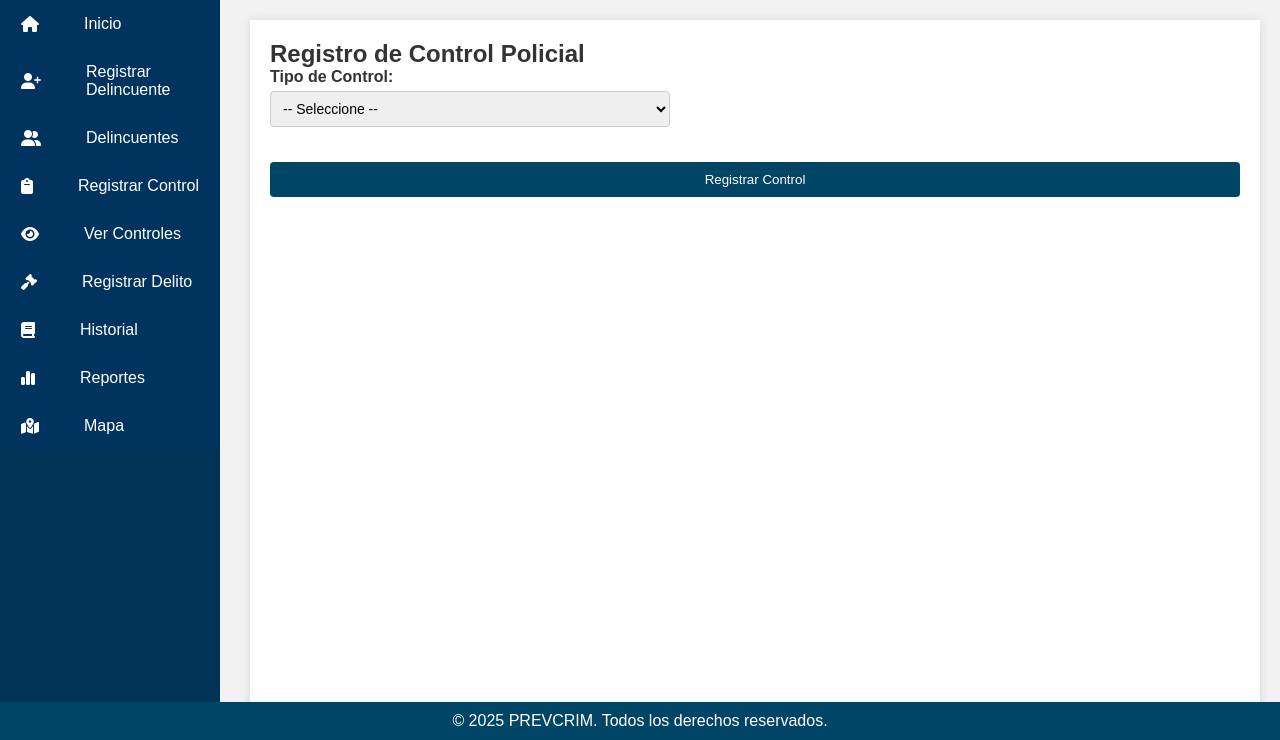
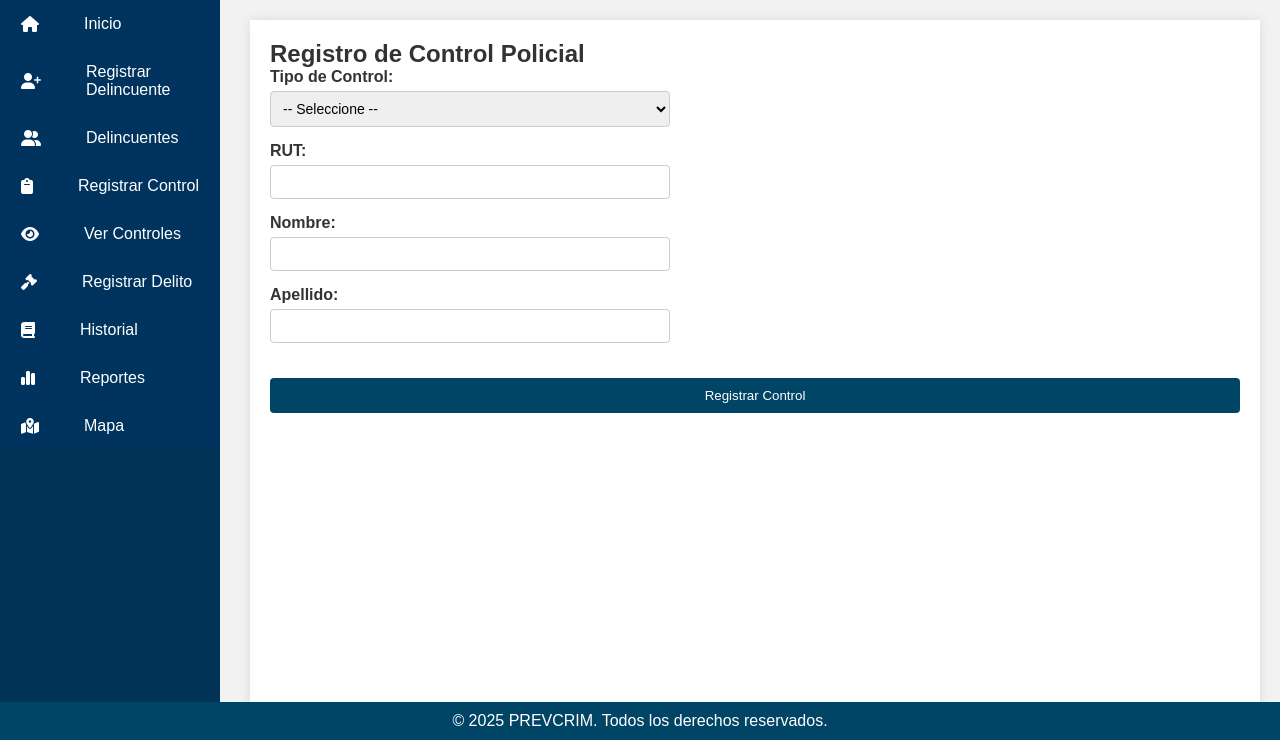
Before and after one commit to Nkspl/Prevcrim-master, a PHP site: page /operador/registro_control.php in a window 1280 px wide. Shown: the part 60-800 px from the top of the page. Run offline with PHP 8.4, Linux system fonts and the light colour scheme; the visitor is signed in with stand-in values (Sample User, id 1).

Commit message:
Add apellido fields and auto-fill

```diff
--- a/api/get_delincuente_by_rut.php
+++ b/api/get_delincuente_by_rut.php
@@ -3,7 +3,10 @@ require_once '../config.php';
 header('Content-Type: application/json');
 $rut = trim($_GET['rut'] ?? '');
 if ($rut === '') { echo json_encode([]); exit; }
-$stmt = $pdo->prepare('SELECT nombres, apellidos, apellidos_nombres, apodo, fecha_nacimiento FROM delincuente WHERE rut = ? LIMIT 1');
+$sql = 'SELECT d.nombres, d.apellidos, d.apellidos_nombres, d.apodo, d.fecha_nacimiento,
+               EXISTS(SELECT 1 FROM delito di WHERE di.delincuente_id = d.id LIMIT 1) AS tiene_delitos
+        FROM delincuente d WHERE d.rut = ? LIMIT 1';
+$stmt = $pdo->prepare($sql);
 $stmt->execute([$rut]);
 $data = $stmt->fetch();
 if (!$data) $data = [];
--- a/js/script.js
+++ b/js/script.js
@@ -119,6 +119,29 @@ document.addEventListener("DOMContentLoaded", () => {
     }
   }
 
+  const formControl = document.querySelector('form[action="process_registro_control.php"]');
+  if (formControl) {
+    const rutCtl = document.getElementById('rut');
+    const nombreCtl = document.getElementById('nombre');
+    const apellidoCtl = document.getElementById('apellido');
+    if (rutCtl) {
+      rutCtl.addEventListener('blur', () => {
+        const rut = rutCtl.value.trim();
+        if (!rut) return;
+        fetch(`/api/get_delincuente_by_rut.php?rut=${encodeURIComponent(rut)}`)
+          .then(r => r.ok ? r.json() : {})
+          .then(data => {
+            if (data) {
+              if (nombreCtl && !nombreCtl.value) nombreCtl.value = data.nombres || '';
+              if (apellidoCtl && !apellidoCtl.value) apellidoCtl.value = data.apellidos || '';
+              if (data.tiene_delitos) alert('rut con antecedentes delictivos');
+            }
+          })
+          .catch(() => {});
+      });
+    }
+  }
+
   // Autocompletar lat/lon al seleccionar comuna
   const comunaSelect = document.getElementById('comuna');
   const latField = document.getElementById('latitud');
--- a/operador/registro_control.php
+++ b/operador/registro_control.php
@@ -24,15 +24,20 @@ require_once '../config.php';
         </select>
       </div>
 
-      <div id="seccion-identidad" class="tipo-section" style="display:none;">
       <div class="form-group">
         <label for="rut">RUT:</label>
         <input id="rut" name="rut">
       </div>
       <div class="form-group">
-          <label for="nombre">Nombre Completo:</label>
+        <label for="nombre">Nombre:</label>
         <input id="nombre" name="nombre">
       </div>
+      <div class="form-group">
+        <label for="apellido">Apellido:</label>
+        <input id="apellido" name="apellido">
+      </div>
+
+      <div id="seccion-identidad" class="tipo-section" style="display:none;">
         <div class="form-group">
           <label for="motivo_desplazamiento">Motivo de Desplazamiento:</label>
           <input id="motivo_desplazamiento" name="motivo_desplazamiento">
--- a/schema.sql
+++ b/schema.sql
@@ -93,7 +93,8 @@ CREATE TABLE IF NOT EXISTS control_policial (
   usuario_id INT DEFAULT NULL,
   tipo ENUM('identidad','vehicular','armas_drogas','transito') NOT NULL,
   rut VARCHAR(12),
-  nombre VARCHAR(150),
+  nombre VARCHAR(100),
+  apellido VARCHAR(100),
   motivo_desplazamiento TEXT,
   ubicacion VARCHAR(200),
   latitud DECIMAL(10,7) DEFAULT NULL,
```
Also changed, not shown: operador/process_registro_control.php (+5 -3 lines), operador/ver_controles.php (+5 -2 lines). Lines whose indentation alone changed are shown as unchanged.
